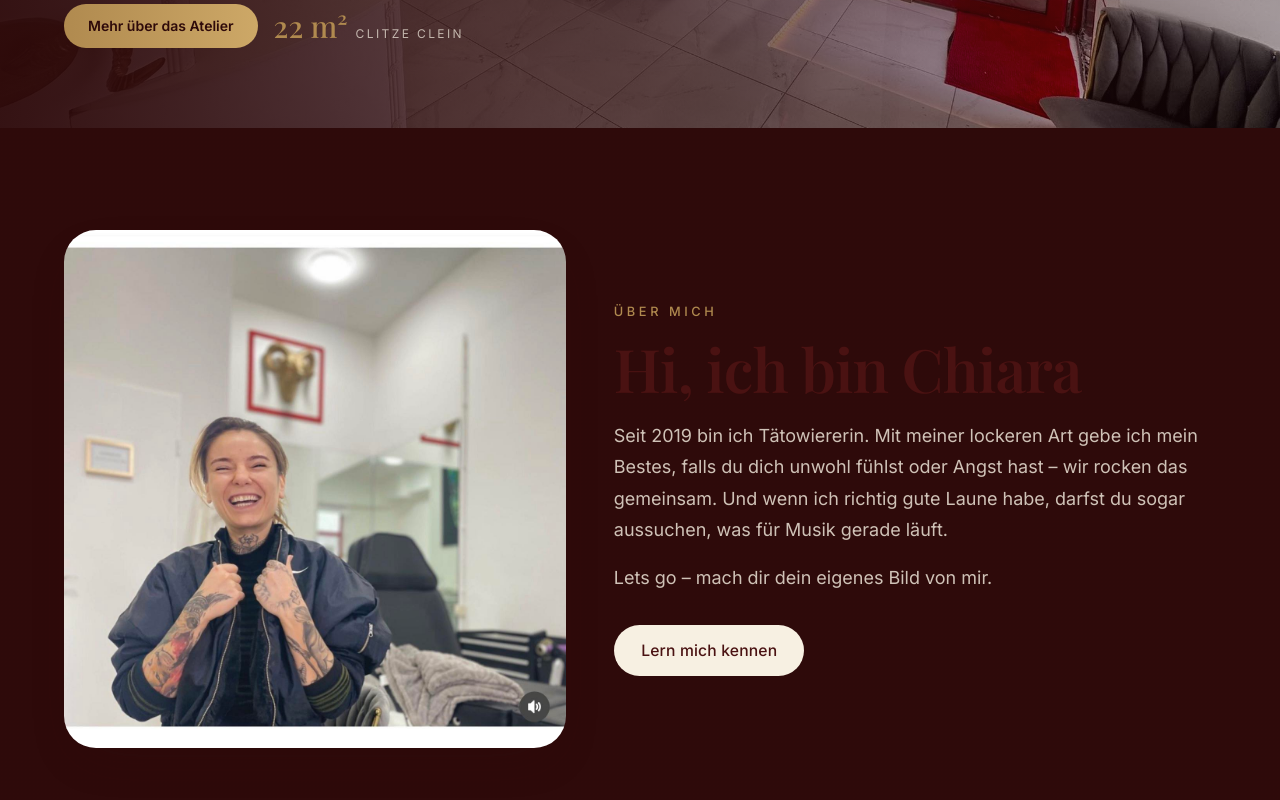
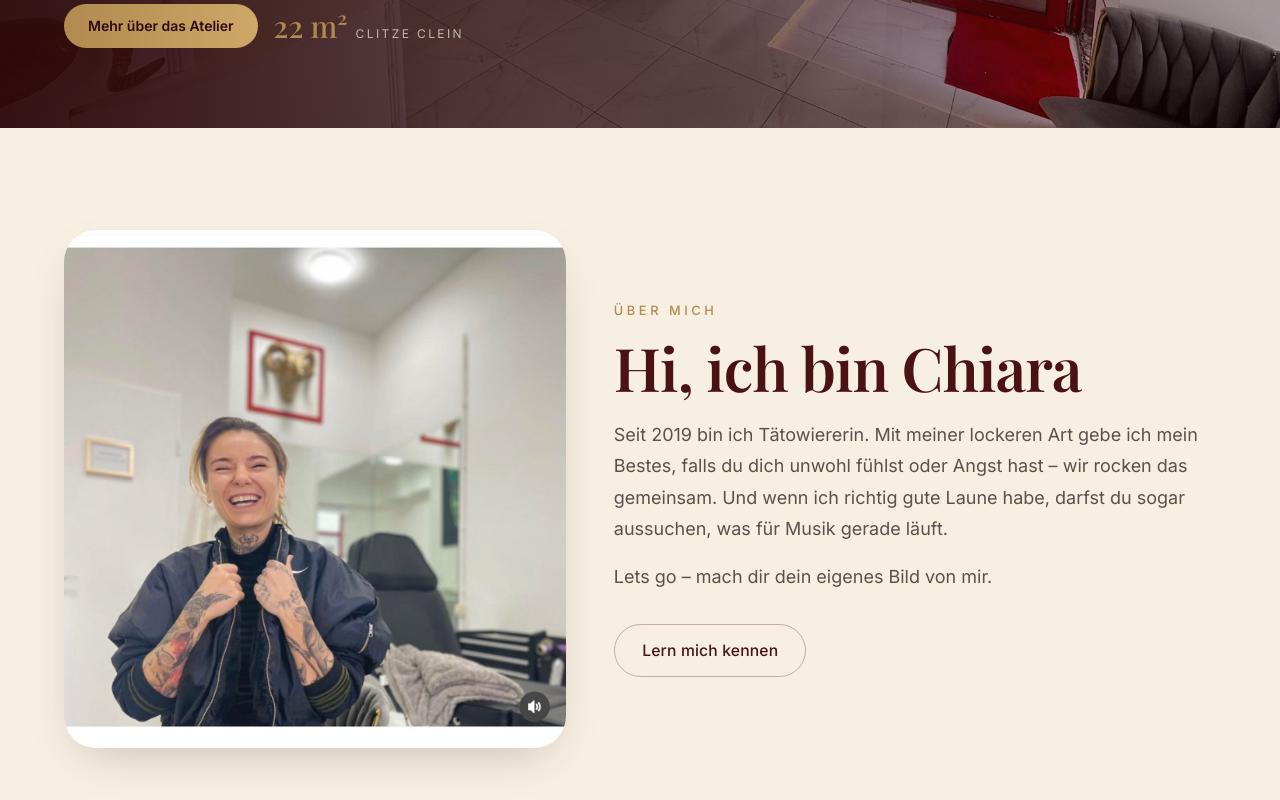
Before and after one commit to IvanGomes9777/tattoo-vorlage-3, a Next.js app: page / in a window 1280 px wide. Shown: the part 2140-2940 px from the top of the page. Built offline with nearby package versions, Linux system fonts and the light colour scheme.

Commit message:
Sektion 5 final (Option 2: Hell & freundlich) – Chiara

```diff
--- a/app/page.tsx
+++ b/app/page.tsx
@@ -93,9 +93,9 @@ export default function Home() {
         </div>
       </section>
 
-      {/* ---------- CHIARA TEASER ---------- */}
-      <section className="section-y bg-oxblood-deep text-cream paper relative overflow-hidden">
-        <div className="container-x relative grid items-center gap-12 lg:grid-cols-[1fr_1.2fr]">
+      {/* ---------- CHIARA (Sektion 5 – Option 2: Hell & freundlich) ---------- */}
+      <section className="section-y">
+        <div className="container-x grid items-center gap-12 lg:grid-cols-[1fr_1.2fr]">
           <Reveal>
             <div className="overflow-hidden rounded-[2rem] shadow-card">
               <Image
@@ -109,17 +109,17 @@ export default function Home() {
           </Reveal>
           <Reveal delay={0.12}>
             <p className="eyebrow">Über mich</p>
-            <h2 className="t-h1 mt-4 text-cream">Hi, ich bin Chiara</h2>
-            <p className="prose-body mt-5 text-cream/80">
+            <h2 className="t-h1 mt-4">Hi, ich bin Chiara</h2>
+            <p className="prose-body mt-5 text-ink/75">
               Seit 2019 bin ich Tätowiererin. Mit meiner lockeren Art gebe ich mein
               Bestes, falls du dich unwohl fühlst oder Angst hast – wir rocken das
               gemeinsam. Und wenn ich richtig gute Laune habe, darfst du sogar
               aussuchen, was für Musik gerade läuft.
             </p>
-            <p className="prose-body mt-4 text-cream/80">
+            <p className="prose-body mt-4 text-ink/75">
               Lets go – mach dir dein eigenes Bild von mir.
             </p>
-            <Link href="/studio#chiara" className="btn mt-8 bg-cream text-oxblood hover:bg-white">
+            <Link href="/studio#chiara" className="btn btn-ghost mt-8">
               Lern mich kennen
             </Link>
           </Reveal>
```
